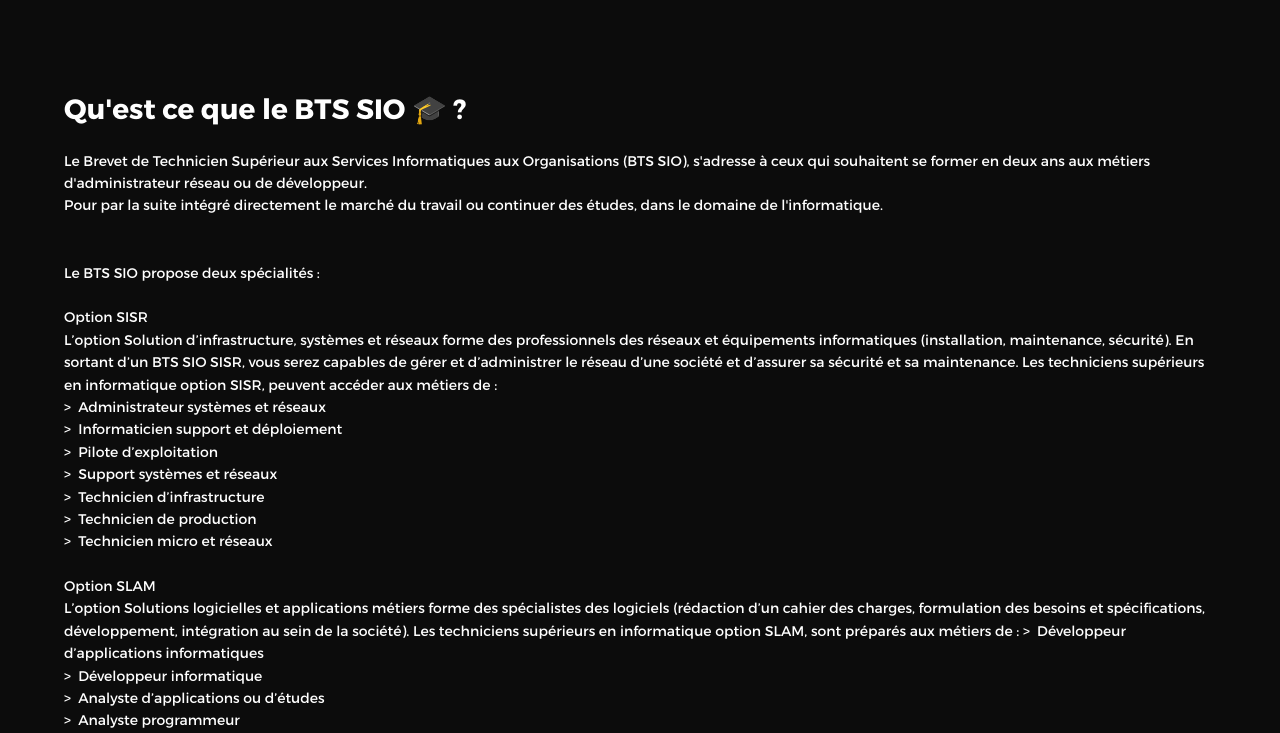
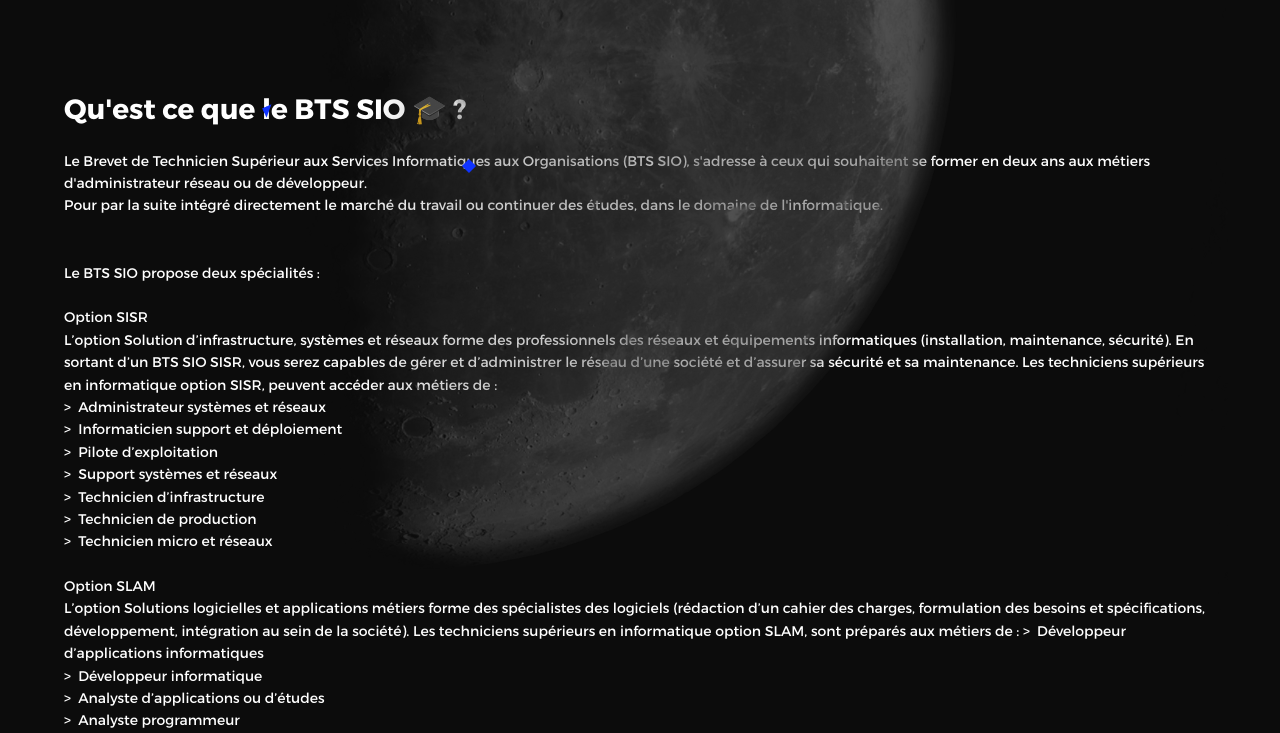
Before and after one commit to Kyu77/Portfolio, a plain HTML site: page btsio.html in a window 1280 px wide. Shown: the part 67-800 px from the top of the page. Drawn offline with Linux system fonts and the light colour scheme.

Commit message:
AJOUT IMAGE partie ecole+pro+bts

```diff
--- a/btsio.html
+++ b/btsio.html
@@ -26,7 +26,16 @@
                       <h3>Menu principal</h3>
                     </a>
                   </header>
+
+
 <br><br><br><br><br><br>
+
+<div class="about--banner">
+  <img src="assets/img/—Pngtree—half moon clipart transparent picsart_3572409.png" alt="About Us">
+
+
+
+
 
   <h1>  Qu'est ce que le BTS SIO 🎓 ?</h1>
 
@@ -59,7 +68,11 @@ Les techniciens supérieurs en informatique option SLAM, sont préparés aux mé
 >&nbsp;&nbsp;Programmeur d’applications <br>
 >&nbsp;&nbsp;Responsable des services applicatifs <br>
 >&nbsp;&nbsp;Technicien d’études informatiques <br>
+
 </p>
+
+  </div>
+
 
 </body>
 </html>
```
Also changed, not shown: ecole.html (+4 -0 lines), assets/img/comet-48509.png (added), assets/img/gock63hijrsd7lnc2p6valmele.png (added), assets/img/pngegg (7).png (added), professionnel.html (line endings or trailing spaces), 3 other files.
